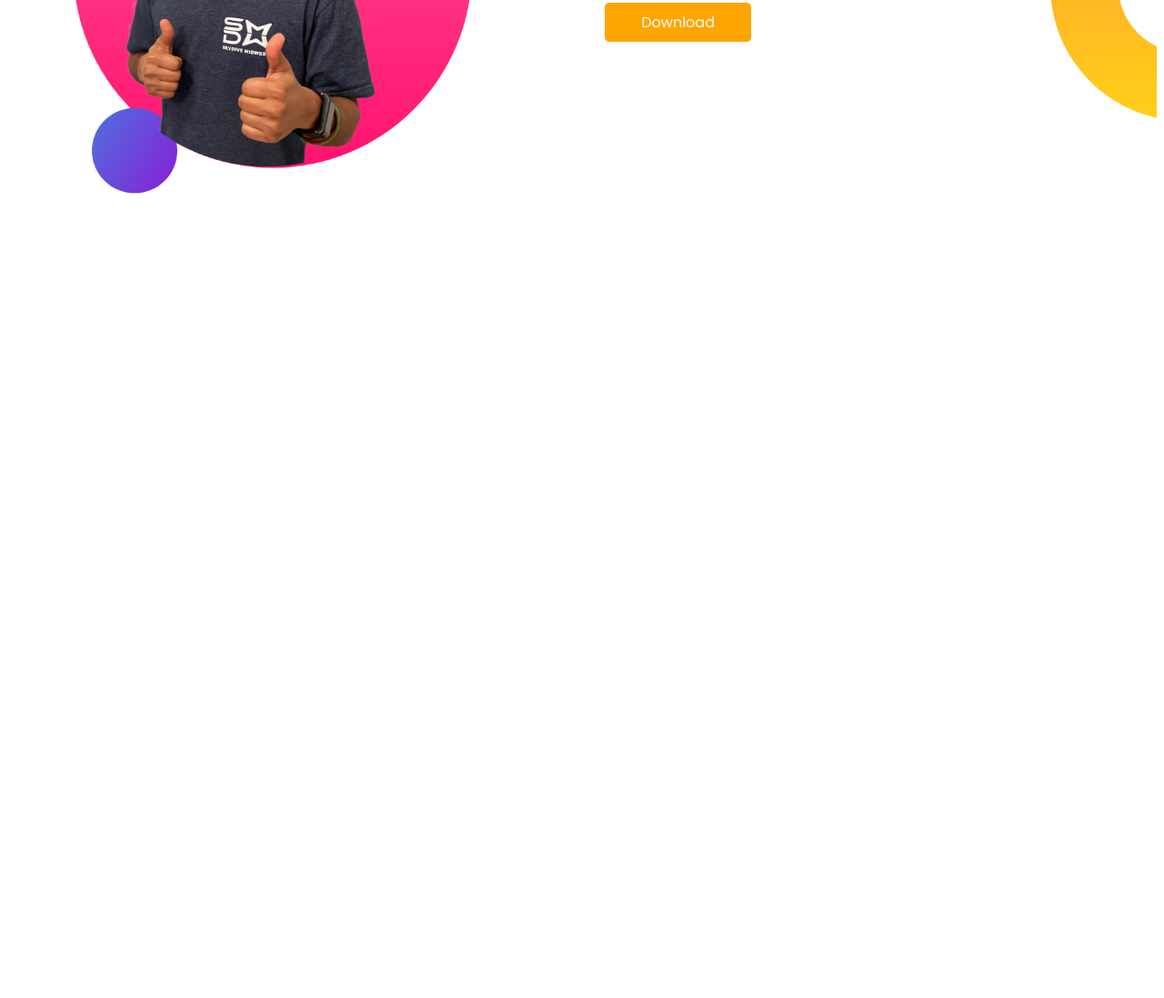
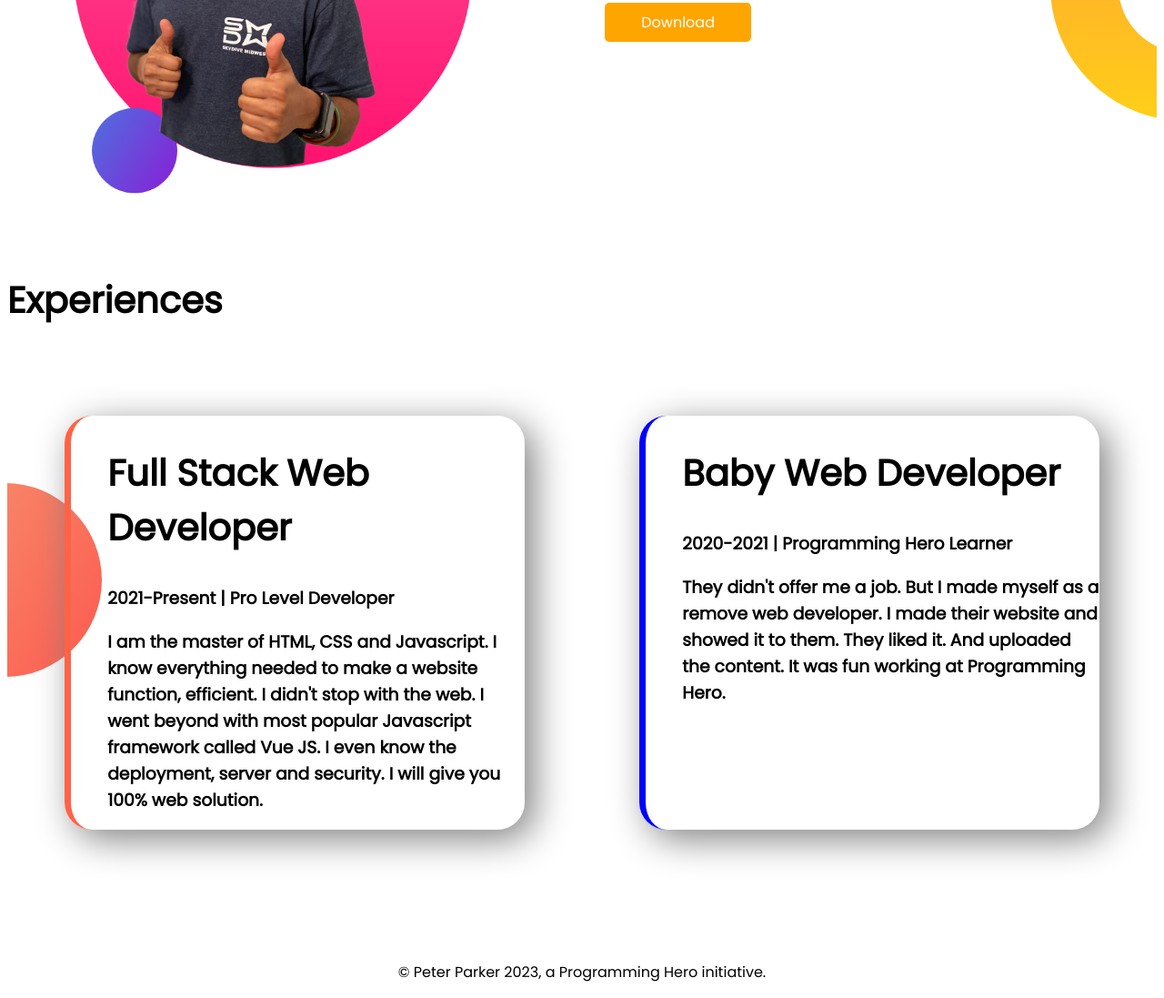
Before and after one commit to soniarashid/developer-portfolio, a plain HTML site: page index.html in a window 1280 px wide. Shown: the part 830-1927 px from the top of the page at 91% size. Before the commit the page ends 1130 px from the top, so only its background shows below. Drawn offline with Linux system fonts and the light colour scheme.

Commit message:
portfolio done

```diff
--- a/index.html
+++ b/index.html
@@ -13,7 +13,7 @@
 </head>
 
 <body>
-    <section class="top-banner">
+    <section class="top-banner flexible-container">
         <div class="half-width">
             <h1>WELCOME TO</h1>
             <h1><span class="orange">THE WORLD</span> OF PORTFOLIO</h1>
@@ -27,7 +27,7 @@
             <img src="images/1stphotoshop.png" alt="">
         </div>
     </section>
-    <section class="dream-big">
+    <section class="dream-big flexible-container">
         <div class="half-width">
             <img src="images/jhankar2.png" alt="">
         </div>
@@ -40,6 +40,34 @@
                 https://github.com/soniarashid/developer-portfolio"">Download</a>
         </div>
     </section>
+    <section class="experiences">
+        <h1>Experiences</h1>
+        <div class="flexible-container">
+            <div id="full-stack" class="experiences-style">
+                <h1>Full Stack Web Developer</h1>
+                <h3>2021-Present | Pro Level Developer<h3>
+                        <p>I am the master of HTML, CSS and Javascript. I know everything needed to make a website
+                            function,
+                            efficient. I didn't stop with the web. I went beyond with most popular Javascript framework
+                            called
+                            Vue
+                            JS. I even know the deployment, server and security. I will give you 100% web solution.</p>
+            </div>
+            <div id="baby-web" class="experiences-style">
+                <h1>Baby Web Developer</h1>
+                <h3>2020-2021 | Programming Hero Learner<h3>
+                        <p>They didn't offer me a job. But I made myself as a remove web developer. I made their website
+                            and
+                            showed it to them. They liked it. And uploaded the content. It was fun working at
+                            Programming Hero.</p>
+            </div>
+        </div>
+
+    </section>
+    <footer>
+        <p> © Peter Parker 2023, a Programming Hero initiative.</p>
+
+    </footer>
 
 
 </body>
--- a/style.css
+++ b/style.css
@@ -12,7 +12,7 @@ h1 {
     color: orangered;
 }
 
-section {
+.flexible-container {
     display: flex;
     margin-bottom: 80px;
 }
@@ -20,7 +20,7 @@ section {
 .half-width {
     width: 50%;
     padding-left: 2%;
-    border-color: red;
+
 }
 
 .half-width img {
@@ -47,3 +47,31 @@ section {
     background-repeat: no-repeat;
     background-position: right;
 }
+
+.experiences-style {
+    width: 40%;
+    margin: 5% 5%;
+    padding-left: 40px;
+    border-radius: 30px;
+    box-shadow: 10px 10px 40px grey;
+    border-left: 7px blue;
+
+}
+
+.experiences {
+    background-image: url(images/exp-bg.png);
+    background-repeat: no-repeat;
+    background-position: left;
+}
+
+#full-stack {
+    border-left: 7px solid tomato;
+}
+
+#baby-web {
+    border-left: 7px solid blue;
+}
+
+footer p {
+    text-align: center;
+}
```
